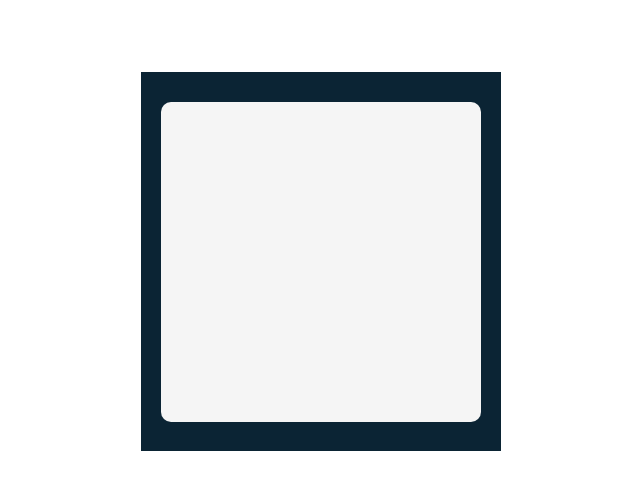
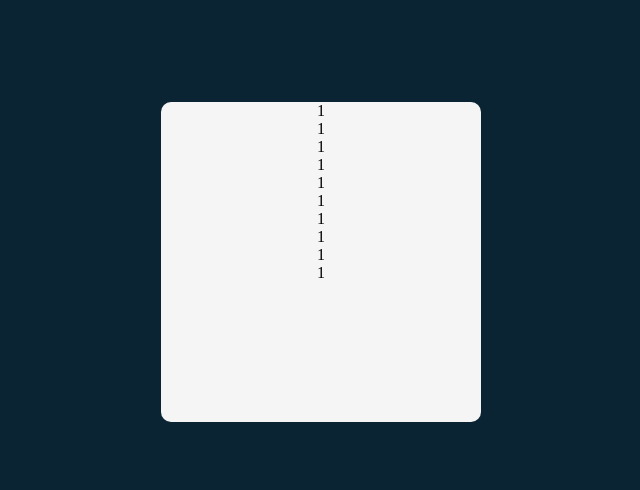
Before and after one commit to LurieK/React-tenzies, a React (Create React App) app: page / in a window 1280 px wide. Shown: the top 490 px of the page, without its empty margins (319-959 px from the left). Built offline with nearby package versions, Linux system fonts and the light colour scheme.

Commit message:
create dice componenet and add font

```diff
--- a/public/index.html
+++ b/public/index.html
@@ -2,6 +2,9 @@
 <html lang="en">
   <head>
     <meta charset="utf-8" />
+    <link rel="preconnect" href="https://fonts.googleapis.com">
+        <link rel="preconnect" href="https://fonts.gstatic.com" crossorigin>
+        <link href="https://fonts.googleapis.com/css2?family=Inter&family=Karla:wght@700&display=swap" rel="stylesheet">
     <link rel="icon" href="%PUBLIC_URL%/favicon.ico" />
     <meta name="viewport" content="width=device-width, initial-scale=1" />
     <meta name="theme-color" content="#000000" />
--- a/src/App.js
+++ b/src/App.js
@@ -1,11 +1,27 @@
 import logo from './logo.svg';
 import './App.css';
+import Dice from './dice'
 
 function App() {
   return (
 
     <div className="App">
-      <div className="inner-box"></div>
+      <div className="inner-box">
+        <div className="dice-container">
+          <Dice/>
+          <Dice/>
+          <Dice/>
+          <Dice/>
+          <Dice/>
+          <Dice/>
+          <Dice/>
+          <Dice/>
+          <Dice/>
+          <Dice/>
+
+        </div>
+
+      </div>
     </div>
 
   );
--- /dev/null
+++ b/src/dice.js
@@ -0,0 +1,13 @@
+
+function Dice () {
+
+
+return (
+    <div className='die'>
+        1
+    </div>
+
+    )
+}
+
+export default Dice
--- a/src/index.css
+++ b/src/index.css
@@ -3,6 +3,7 @@
 }
 
 body {
+  background-color: #0b2434;
   display: flex;
   justify-content: center;
   align-items: center;
@@ -13,7 +14,7 @@
   width: 360px;
   height: 379px;
   margin-top: 20%;
-  background-color: #0b2434;
+
   display: flex;
   justify-content: center;
   align-items: center;
```
